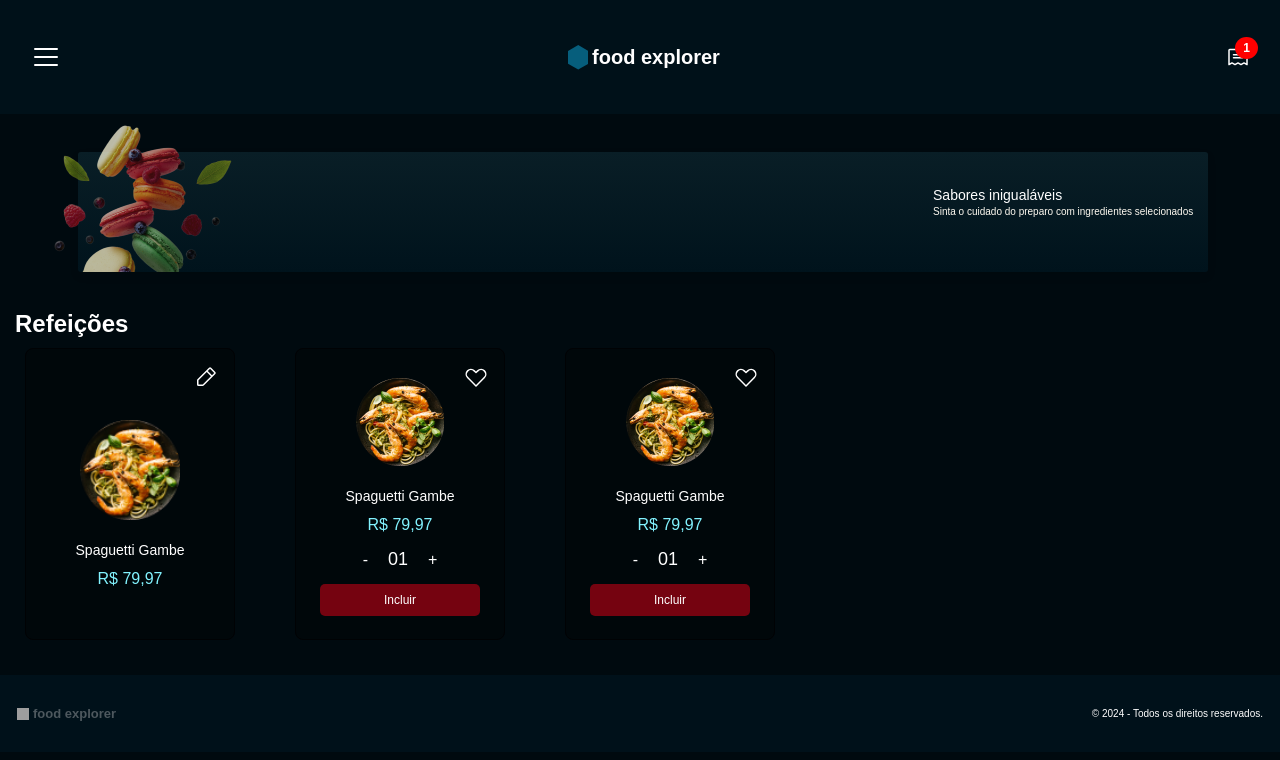
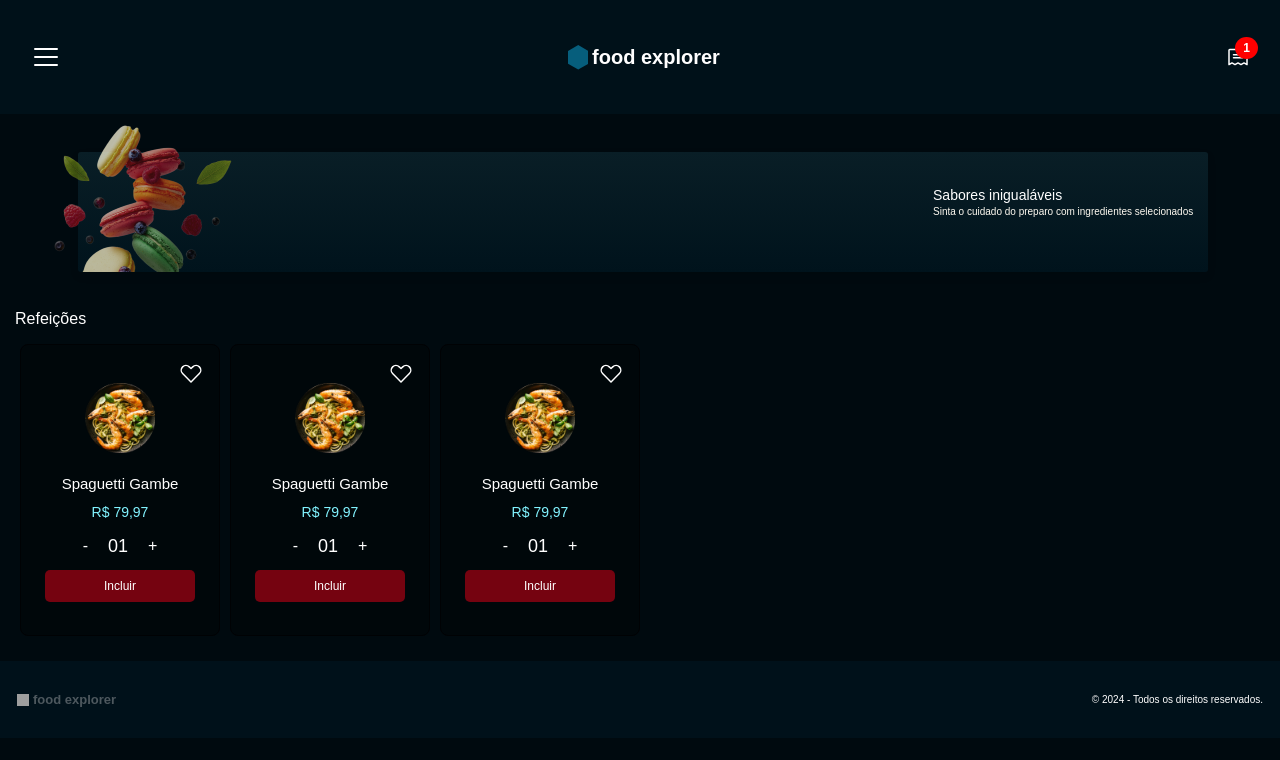
Before and after one commit to espjotape/Food-Explore-frontend, a React (Vite) app: page / in a window 1280 px wide. Shown: the top 760 px of the page. Built offline with nearby package versions, Linux system fonts and the light colour scheme; grey boxes are pictures that could not be loaded.

Commit message:
updating food and section components

```diff
--- a/src/components/Food/index.jsx
+++ b/src/components/Food/index.jsx
@@ -26,7 +26,7 @@ export function Food ({ data, isCustomer ,isAdmin , ...rest}) {
    <img src={data.src} alt="Img dish"/>
 
    <Title>
-    <h2>{data.title}</h2>
+    <h3>{data.title}</h3>
    </Title>
 
    <span>R$ {data.price}</span>
--- a/src/components/Food/styles.js
+++ b/src/components/Food/styles.js
@@ -16,15 +16,15 @@ export const Container = styled.div`
   cursor: pointer;
 
   > img {
-    max-width: 100px;
-    height: 100px;
+    max-width: 70px;
+    height: 70px;
     margin-top: 20px;
     object-fit: cover;
-    border-radius: 8px;
+
   }
 
   > span {
-    font-size: 16px;
+    font-size: 14px;
     color: ${({ theme }) => theme.COLORS.CYAN};
   }
 
@@ -41,8 +41,8 @@ export const Container = styled.div`
 export const Title = styled.div`
   margin-top: 10px;
 
-  h2 {
-    font-size: 14px;
+  h3 {
+    font-size: 15px;
     font-weight: 400;
   }
 `;
--- a/src/pages/Home/index.jsx
+++ b/src/pages/Home/index.jsx
@@ -56,8 +56,8 @@ export function Home() {
         </div>
 
        <Content>
-       <section>
-          <h2>Refeições</h2>
+        <Section title="Refeições">
+
           <div className="swiper-background">
           <swiper-container
           ref={swipper1}
@@ -70,7 +70,7 @@ export function Home() {
           >
 
           <swiper-slide>
-            <Food isAdmin data={{ src: spaguettiGambe, title: "Spaguetti Gambe", description: "Massa fresca com camarões e pesto.", price: "79,97", }} />
+            <Food isCustomer data={{ src: spaguettiGambe, title: "Spaguetti Gambe", description: "Massa fresca com camarões e pesto.", price: "79,97", }} />
           </swiper-slide>
           <swiper-slide>
             <Food isCustomer data={{ src: spaguettiGambe, title: "Spaguetti Gambe", description: "Massa fresca com camarões e pesto.", price: "79,97", }} />
@@ -80,7 +80,7 @@ export function Home() {
           </swiper-slide>
         </swiper-container>
           </div>
-       </section>
+        </Section>
 
         </Content>
       </main>
--- a/src/pages/Home/styles.js
+++ b/src/pages/Home/styles.js
@@ -85,8 +85,8 @@ swiper-container {
 }
 
 swiper-slide {
-  width: 250px;
-  margin: 10px;
+  width: 200px;
+  margin: 0 5px;
   flex-shrink: 0; /* Evita que os slides sejam esticados */
 
 }
```
